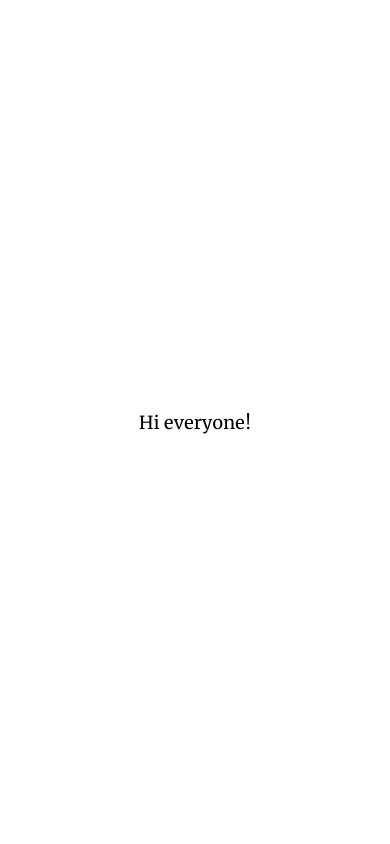
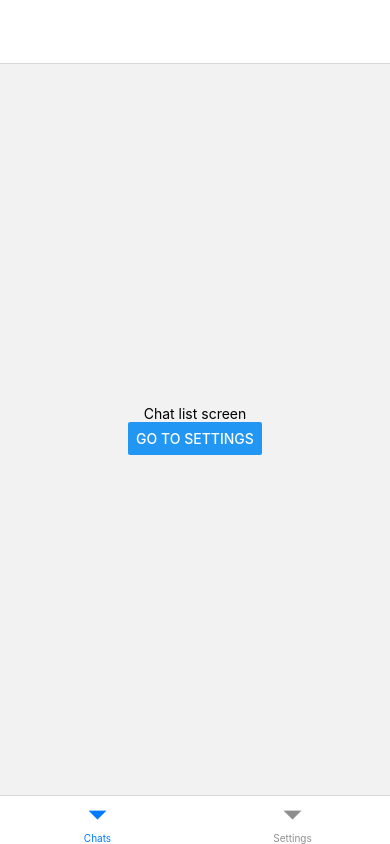
Before and after one commit to davidinmy/whatsAppClone, a React Native app: screen /ChatList in a window 390 px wide. Built offline with nearby package versions, Linux system fonts and the light colour scheme.

Commit message:
Implement Bottom Tab

```diff
--- a/App.js
+++ b/App.js
@@ -1,10 +1,42 @@
+import "react-native-gesture-handler";
 import { StyleSheet, Text, View } from "react-native";
 import { SafeAreaProvider, SafeAreaView } from "react-native-safe-area-context";
 import * as SplashScreen from "expo-splash-screen";
 import { useCallback, useEffect, useState } from "react";
 import * as Font from "expo-font";
+import { NavigationContainer } from "@react-navigation/native";
+import { createStackNavigator } from "@react-navigation/stack";
+import { createBottomTabNavigator } from "@react-navigation/bottom-tabs";
+
+import ChatListScreen from "./screens/ChatListScreen";
+import ChatSettingsScreen from "./screens/ChatSettingsScreen";
+import SettingsScreen from "./screens/SettingsScreen";
 
 SplashScreen.preventAutoHideAsync();
+
+const Stack = createStackNavigator();
+const Tab = createBottomTabNavigator();
+
+const TabNavigator = () => {
+  return (
+    <Tab.Navigator screenOptions={{ headerTitle: " " }}>
+      <Tab.Screen
+        name="ChatList"
+        component={ChatListScreen}
+        options={{
+          tabBarLabel: "Chats",
+        }}
+      />
+      <Tab.Screen
+        name="Settings"
+        component={SettingsScreen}
+        options={{
+          tabBarLabel: "Settings",
+        }}
+      />
+    </Tab.Navigator>
+  );
+};
 
 export default function App() {
   const [appIsLoaded, setAppIsLoaded] = useState(false);
@@ -44,9 +76,20 @@
 
   return (
     <SafeAreaProvider style={styles.container} onLayout={onLayout}>
-      <SafeAreaView>
-        <Text style={styles.label}>Hi everyone!</Text>
-      </SafeAreaView>
+      <NavigationContainer>
+        <Stack.Navigator>
+          <Stack.Screen
+            name="Home"
+            component={TabNavigator}
+            options={{ headerShown: false }}
+          />
+          <Stack.Screen
+            name="ChatSettings"
+            component={ChatSettingsScreen}
+            options={{ headerTitle: "Settings", headerBackTitle: "Back" }}
+          />
+        </Stack.Navigator>
+      </NavigationContainer>
     </SafeAreaProvider>
   );
 }
@@ -55,8 +98,6 @@
   container: {
     flex: 1,
     backgroundColor: "#fff",
-    alignItems: "center",
-    justifyContent: "center",
   },
   label: {
     color: "black",
--- /dev/null
+++ b/screens/ChatListScreen.js
@@ -0,0 +1,24 @@
+import React from "react";
+import { View, Text, StyleSheet, Button } from "react-native";
+
+const ChatListScreen = (props) => {
+  return (
+    <View style={styles.container}>
+      <Text>Chat list screen</Text>
+      <Button
+        title="Go to settings"
+        onPress={() => props.navigation.navigate("ChatSettings")}
+      />
+    </View>
+  );
+};
+
+const styles = StyleSheet.create({
+  container: {
+    flex: 1,
+    justifyContent: "center",
+    alignItems: "center",
+  },
+});
+
+export default ChatListScreen;
--- /dev/null
+++ b/screens/ChatSettingsScreen.js
@@ -0,0 +1,20 @@
+import React from "react";
+import { View, Text, StyleSheet } from "react-native";
+
+const ChatSettingsScreen = (props) => {
+  return (
+    <View style={styles.container}>
+      <Text>Chat settings screen</Text>
+    </View>
+  );
+};
+
+const styles = StyleSheet.create({
+  container: {
+    flex: 1,
+    justifyContent: "center",
+    alignItems: "center",
+  },
+});
+
+export default ChatSettingsScreen;
--- /dev/null
+++ b/screens/SettingsScreen.js
@@ -0,0 +1,20 @@
+import React from "react";
+import { View, Text, StyleSheet } from "react-native";
+
+const SettingsScreen = (props) => {
+  return (
+    <View style={styles.container}>
+      <Text>Settings screen</Text>
+    </View>
+  );
+};
+
+const styles = StyleSheet.create({
+  container: {
+    flex: 1,
+    justifyContent: "center",
+    alignItems: "center",
+  },
+});
+
+export default SettingsScreen;
```
Also changed, not shown: package.json (+6 -2 lines), 1 other file (tests, documents, lock files or other folders).
